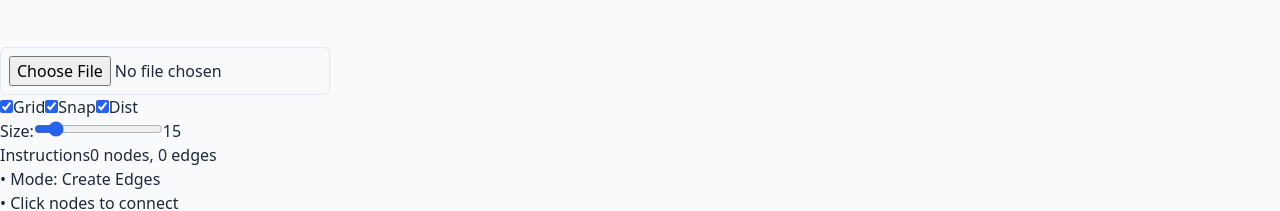
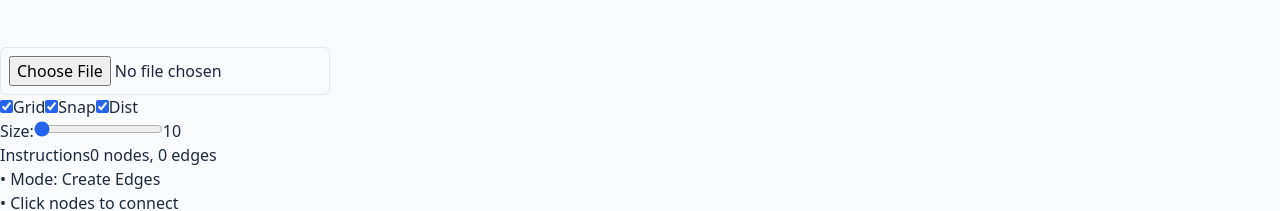
Before and after one commit to gbccsclub/pointr, a React (Vite) app in the folder graph-editor/: page / in a window 1280 px wide. Shown: the part 1260-1471 px from the top of the page. Built offline with nearby package versions, Linux system fonts and the light colour scheme.

Commit message:
feat: reduce the grid size

```diff
--- a/graph-editor/src/components/GraphEditor/GraphEditor.jsx
+++ b/graph-editor/src/components/GraphEditor/GraphEditor.jsx
@@ -14,7 +14,7 @@ const GraphEditor = () => {
   const [selectedEdge, setSelectedEdge] = useState(null);
   const [isDrawing, setIsDrawing] = useState(false);
   const [drawingFrom, setDrawingFrom] = useState(null);
-  const [gridSize, setGridSize] = useState(15);
+  const [gridSize, setGridSize] = useState(10);
   const [showGrid, setShowGrid] = useState(true);
   const [showDistances, setShowDistances] = useState(true);
   const [snapToGrid, setSnapToGrid] = useState(true);
```
